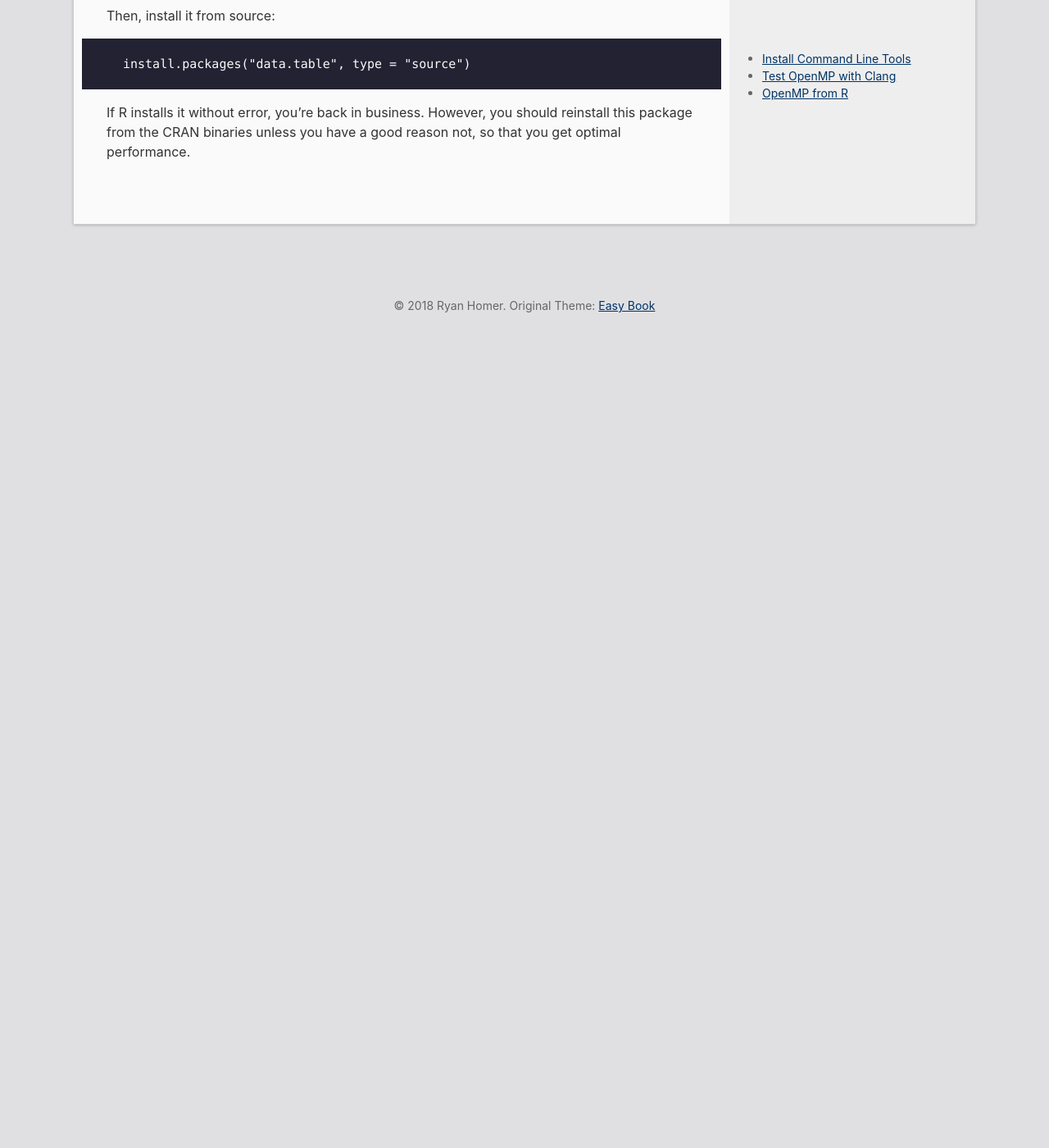
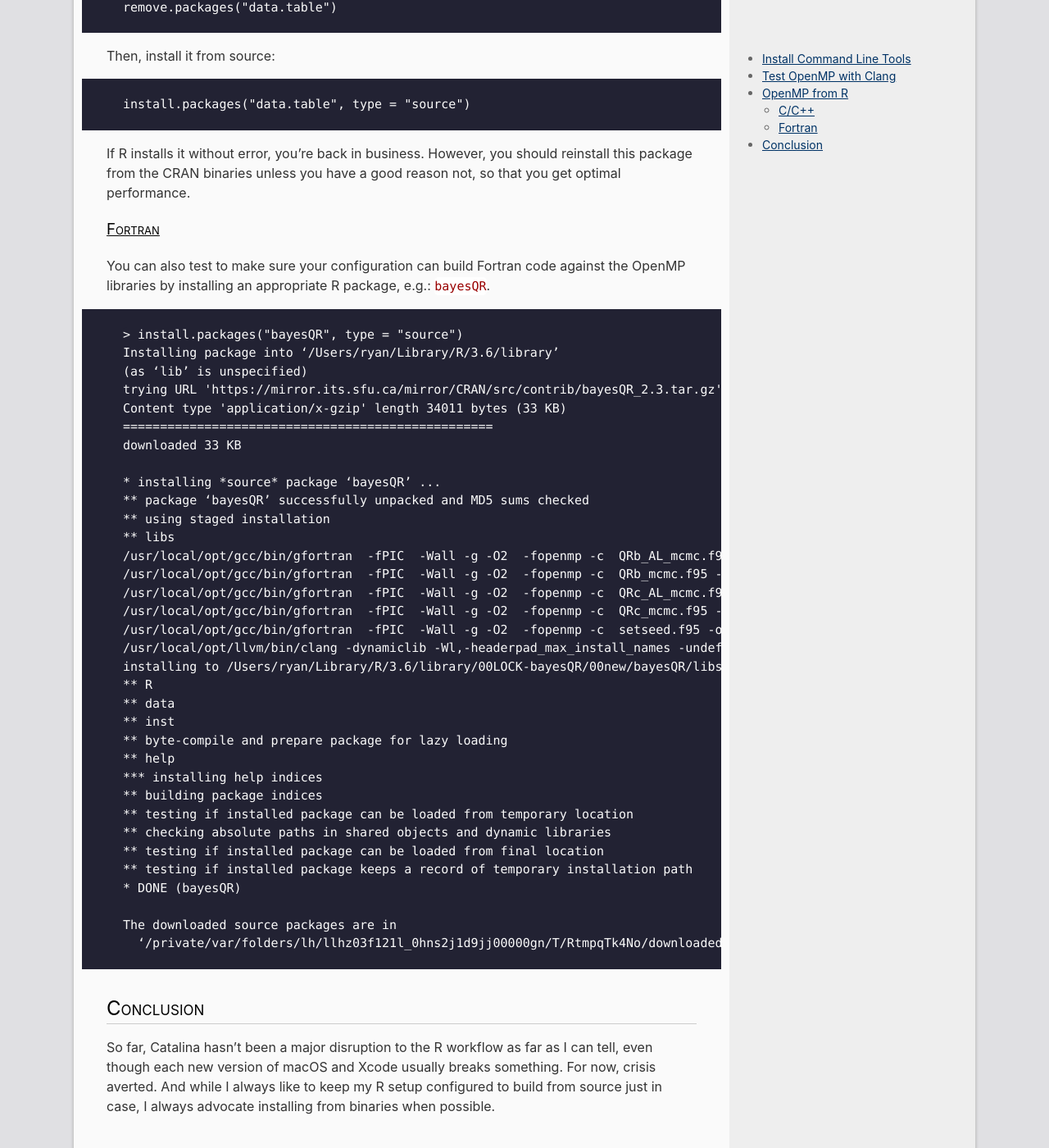
Before and after one commit to techrah/techrah.github.io, a Jekyll site: the page built from _posts/2019-10-11-build-openmp-macos-catalina.md, in a window 1280 px wide and 1400 px high, scrolled down 1929 px. Shown: the whole window at 82% size. Built offline with Jekyll 4.4.1, drawn with Linux system fonts in a browser that asks for light colours; nearby versions of some CDN libraries; comment, search, counter and statistics services are not loaded; before the commit the page ends 2373 px from its top, so only the background shows below that; some of the changed text lies outside the part shown.

Commit message:
Update OpenMP posts to include Fortran config test

````diff
--- a/_posts/2019-10-11-build-openmp-macos-catalina.md
+++ b/_posts/2019-10-11-build-openmp-macos-catalina.md
@@ -41,6 +41,8 @@ I've also updated my Makevars script so that `clang` can find the macOS SDK head
 
 <script src="https://gist.github.com/ryanhomer/efad63c28827763822068a3f09012b19.js"></script>
 
+### C/C++
+
 Now, try building from R. A good test is the `data.table` package. Uninstall it first, if it's already installed.
 
     remove.packages("data.table")
@@ -51,6 +53,52 @@ Then, install it from source:
 
 If R installs it without error, you're back in business. However, you should reinstall this package from the CRAN binaries unless you have a good reason not, so that you get optimal performance.
 
+<a href="#fortran" />
+### Fortran
+
+You can also test to make sure your configuration can build Fortran code against the OpenMP libraries by installing an appropriate R package, e.g.: `bayesQR`.
+
+```
+> install.packages("bayesQR", type = "source")
+Installing package into ‘/Users/ryan/Library/R/3.6/library’
+(as ‘lib’ is unspecified)
+trying URL 'https://mirror.its.sfu.ca/mirror/CRAN/src/contrib/bayesQR_2.3.tar.gz'
+Content type 'application/x-gzip' length 34011 bytes (33 KB)
+==================================================
+downloaded 33 KB
+
+* installing *source* package ‘bayesQR’ ...
+** package ‘bayesQR’ successfully unpacked and MD5 sums checked
+** using staged installation
+** libs
+/usr/local/opt/gcc/bin/gfortran  -fPIC  -Wall -g -O2  -fopenmp -c  QRb_AL_mcmc.f95 -o QRb_AL_mcmc.o
+/usr/local/opt/gcc/bin/gfortran  -fPIC  -Wall -g -O2  -fopenmp -c  QRb_mcmc.f95 -o QRb_mcmc.o
+/usr/local/opt/gcc/bin/gfortran  -fPIC  -Wall -g -O2  -fopenmp -c  QRc_AL_mcmc.f95 -o QRc_AL_mcmc.o
+/usr/local/opt/gcc/bin/gfortran  -fPIC  -Wall -g -O2  -fopenmp -c  QRc_mcmc.f95 -o QRc_mcmc.o
+/usr/local/opt/gcc/bin/gfortran  -fPIC  -Wall -g -O2  -fopenmp -c  setseed.f95 -o setseed.o
+/usr/local/opt/llvm/bin/clang -dynamiclib -Wl,-headerpad_max_install_names -undefined dynamic_lookup -single_module -multiply_defined suppress -L/Library/Frameworks/R.framework/Resources/lib -L /usr/local/opt/llvm/lib -L /usr/local/opt/gettext/lib -L /Applications/Xcode.app/Contents/Developer/Platforms/MacOSX.platform/Developer/SDKs/MacOSX.sdk/usr/lib -o bayesQR.so QRb_AL_mcmc.o QRb_mcmc.o QRc_AL_mcmc.o QRc_mcmc.o setseed.o -L/Library/Frameworks/R.framework/Resources/lib -lRlapack -L/Library/Frameworks/R.framework/Resources/lib -lRblas -L/usr/local/opt/gcc/lib/gcc/9/ -lm -L/usr/local/opt/gcc/lib/gcc/9/ -lm -F/Library/Frameworks/R.framework/.. -framework R -Wl,-framework -Wl,CoreFoundation
+installing to /Users/ryan/Library/R/3.6/library/00LOCK-bayesQR/00new/bayesQR/libs
+** R
+** data
+** inst
+** byte-compile and prepare package for lazy loading
+** help
+*** installing help indices
+** building package indices
+** testing if installed package can be loaded from temporary location
+** checking absolute paths in shared objects and dynamic libraries
+** testing if installed package can be loaded from final location
+** testing if installed package keeps a record of temporary installation path
+* DONE (bayesQR)
+
+The downloaded source packages are in
+  ‘/private/var/folders/lh/llhz03f121l_0hns2j1d9jj00000gn/T/RtmpqTk4No/downloaded_packages’
+```
+
+## Conclusion
+
+So far, Catalina hasn't been a major disruption to the R workflow as far as I can tell, even though each new version of macOS and Xcode usually breaks something. For now, crisis averted. And while I always like to keep my R setup configured to build from source just in case, I always advocate installing from binaries when possible.
+
 [1]: r-on-macos-for-data-scientists
 [2]: https://developer.apple.com/documentation/xcode_release_notes/xcode_10_release_notes#3035624
 [3]: r-on-macos-for-data-scientists#llvm
````
Also changed, not shown: other parts of _posts/2019-10-11-build-openmp-macos-catalina.md (+1 -1 lines), _posts/2019-06-16-r-on-macos-for-data-scientists.md (+2 -0 lines).
